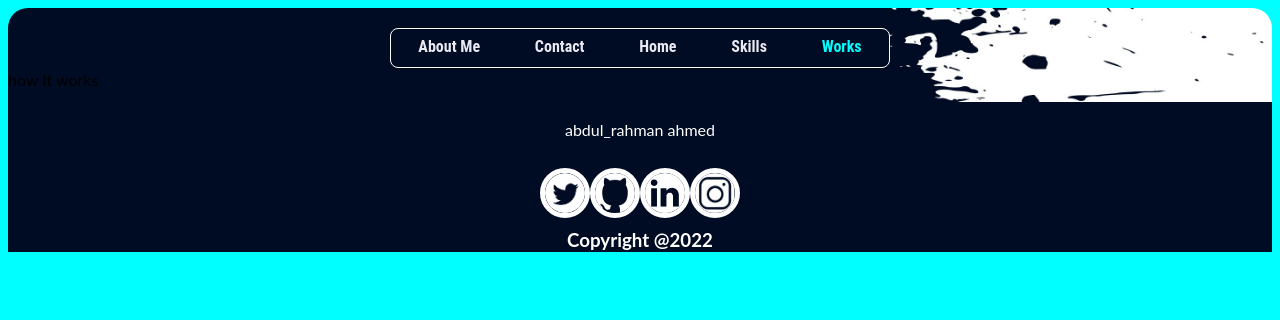
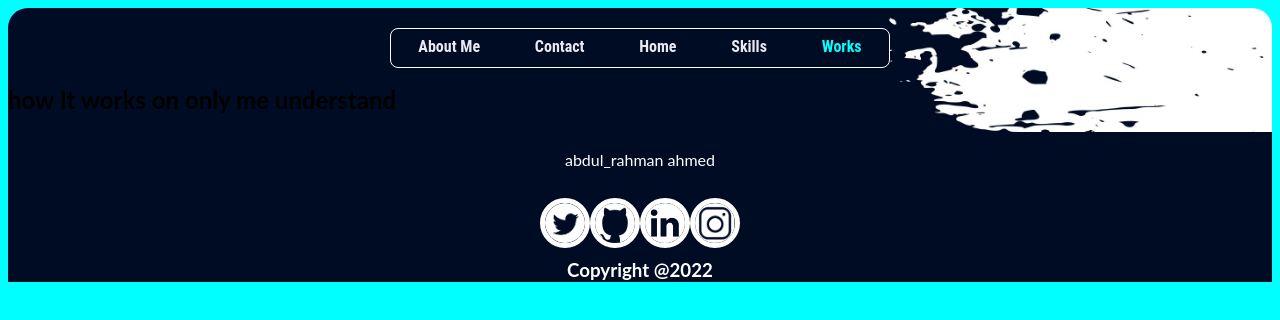
Before and after one commit to Rahman-Abdul/my-portfolio, a Next.js app: page /works in a window 1280 px wide. Shown: the top 320 px of the page. Built offline with nearby package versions, Linux system fonts and the light colour scheme.

Commit message:
changes in works

```diff
--- a/pages/works.tsx
+++ b/pages/works.tsx
@@ -5,7 +5,7 @@ import React from 'react';
 const Works: any = () => {
   return(
 <main>
-    <>how It works</>
+    <h1>how It works on only me understand</h1>
 </main>
   )
 }
```
